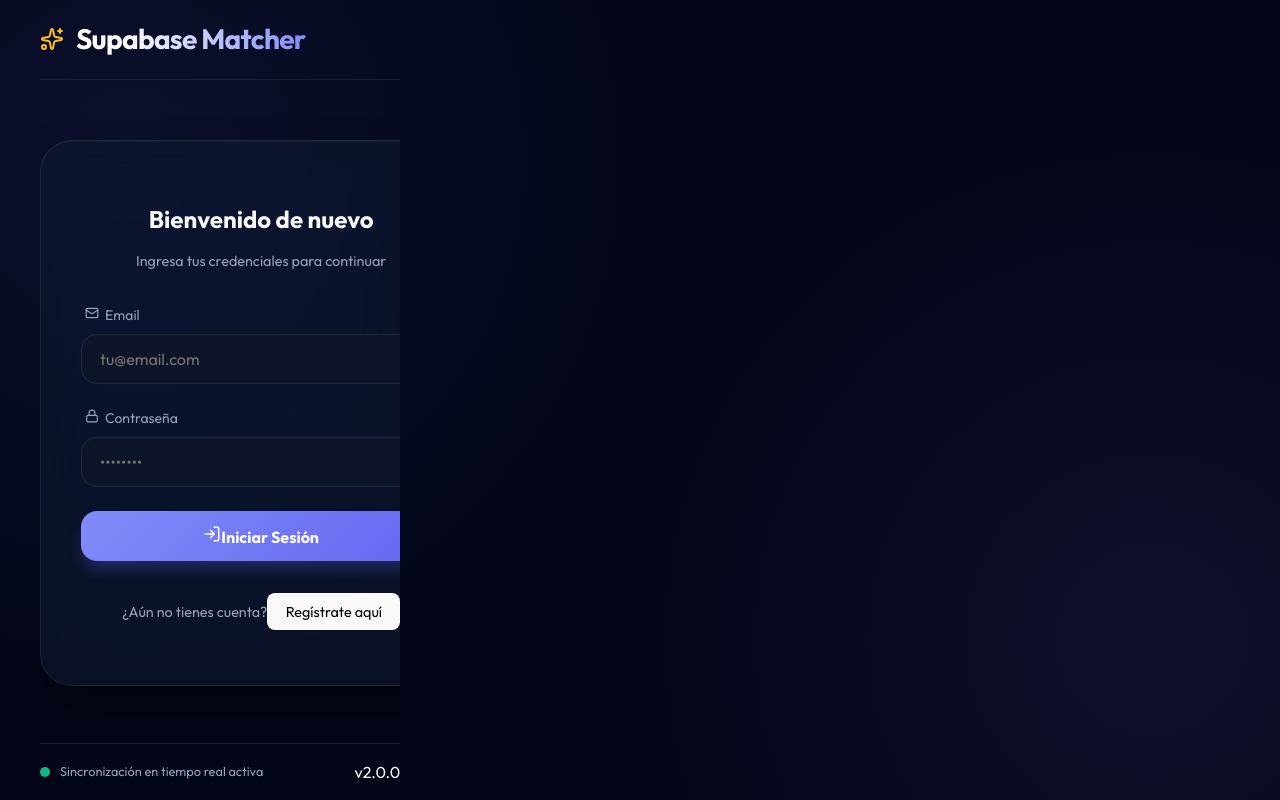
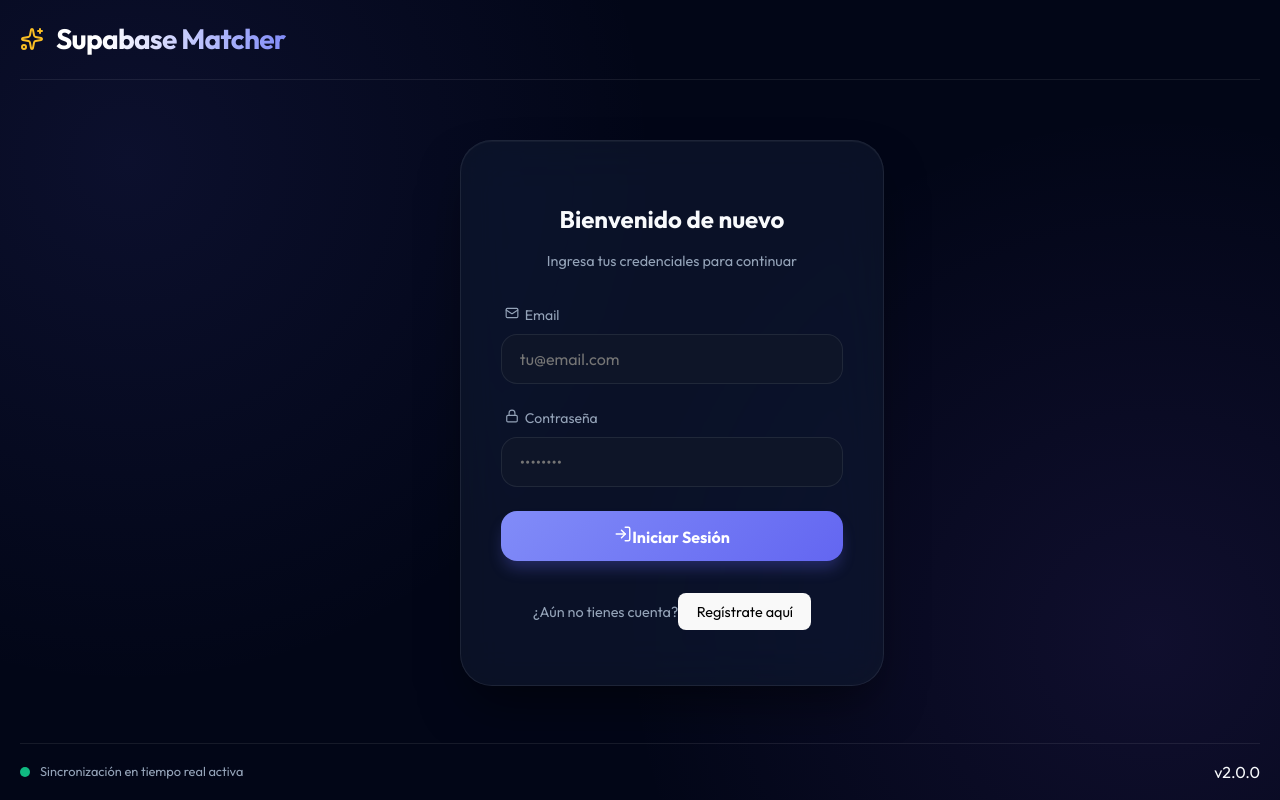
Before and after one commit to jonelascoitia27/actividad4-antigravity, a React (Vite) app: page / in a window 1280 px wide. Built offline with nearby package versions, Linux system fonts and the light colour scheme.

Commit message:
feat: total width expansion for laptops and extra wide screens

```diff
--- a/src/App.css
+++ b/src/App.css
@@ -28,10 +28,11 @@ body {
     display: flex;
     flex-direction: column;
     height: 100vh;
-    width: 100%;
+    width: 100vw;
     margin: 0;
-    padding: 0 40px;
+    padding: 0 20px;
     box-sizing: border-box;
+    overflow-x: hidden;
 }
 
 .app-header {
@@ -99,16 +100,18 @@ h1 {
     border: 1px solid var(--glass-border);
     border-radius: 32px;
     padding: 40px;
-    width: 100%;
-    max-width: 500px;
+    width: 95%;
+    max-width: 100%;
     box-shadow:
         0 25px 50px -12px rgba(0, 0, 0, 0.5),
         inset 0 1px 1px rgba(255, 255, 255, 0.05);
-    transition: max-width 0.4s cubic-bezier(0.4, 0, 0.2, 1);
+    transition: all 0.4s cubic-bezier(0.4, 0, 0.2, 1);
 }
 
 .dashboard-card {
-    max-width: 1000px !important;
+    width: 100% !important;
+    max-width: none !important;
+    margin: 0;
 }
 
 .form-group {
@@ -288,7 +291,7 @@ button.primary:disabled {
     border-radius: 32px;
     padding: 40px;
     width: 100%;
-    max-width: 440px;
+    max-width: 800px;
     box-shadow: 0 20px 25px -5px rgba(0, 0, 0, 0.2);
 }
 
```
